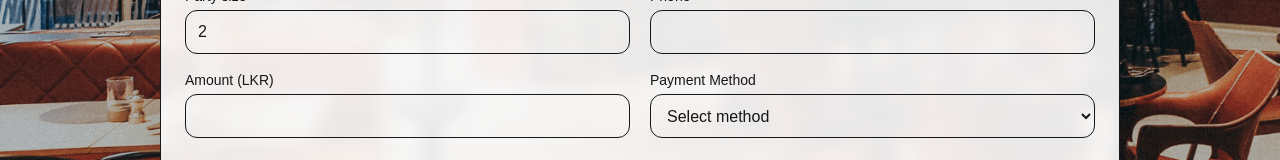
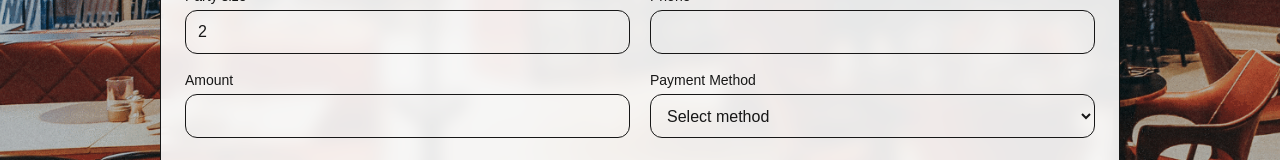
Before and after one commit to sulakshana2003/Ralahami-website, a Next.js app: page /reservation in a window 1280 px wide. Shown: the part 495-655 px from the top of the page. Built offline with nearby package versions, Linux system fonts and the light colour scheme; no server answers; the database is empty.

Commit message:
finished

```diff
--- a/pages/reservation.tsx
+++ b/pages/reservation.tsx
@@ -163,7 +163,7 @@ export default function ReservationPage() {
 
                 {/* 🆕 Amount */}
                 <div>
-                  <label className="block text-sm font-medium">Amount (LKR)</label>
+                  <label className="block text-sm font-medium">Amount </label>
                   <input type="number"
                          className="mt-1 w-full rounded-xl border px-3 h-11"
                          min={0}
```
